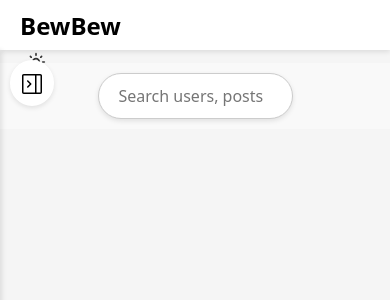
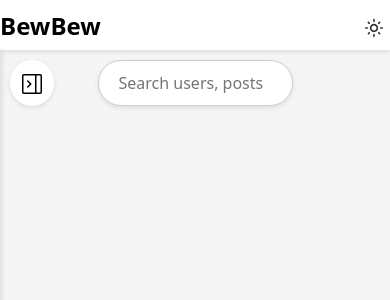
Before and after one commit to musheer243/bewbew-frontend, a React (Create React App) app: page /dashboard in a window 390 px wide. Shown: the top 300 px of the page. Built offline with nearby package versions, Linux system fonts and the light colour scheme.

Commit message:
dashboard.js & .css done with perfect responsiveness

```diff
--- a/src/components/dashboard/Dashboard.js
+++ b/src/components/dashboard/Dashboard.js
@@ -4,6 +4,7 @@ import axios from "axios";
 import { GoSidebarCollapse, GoSidebarExpand } from "react-icons/go";
 import { MdDarkMode, MdOutlineLightMode } from "react-icons/md";
 import { BiLogOut } from "react-icons/bi";
+import "../../styles/Dashboard.css"; // Import the CSS file
 
 const Dashboard = () => {
   const [profile, setProfile] = useState(null); // State to store profile data
@@ -136,212 +137,66 @@ const Dashboard = () => {
   };
 
   return (
-    <div
-      style={{
-        backgroundColor: darkMode ? "#222" : "#f5f5f5",
-        minHeight: "100vh",
-      }}
-    >
+    <div className={`dashboard-container ${darkMode ? "dark" : "light"}`}>
       {/* Navbar */}
-      <nav
-        style={{
-          position: "fixed",
-          top: 0,
-          left: 0,
-          width: "100%",
-          zIndex: 1000,
-          display: "flex",
-          justifyContent: "space-between",
-          alignItems: "center",
-          padding: "8px 20px",
-          backgroundColor: darkMode ? "#333" : "white",
-          color: darkMode ? "white" : "black",
-          boxShadow: "0 2px 5px rgba(0, 0, 0, 0.1)",
-          height: "50px",
-        }}
-      >
-        <div style={{ fontSize: "24px", fontWeight: "bold" }}>BewBew</div>
-
-        <div style={{ display: "flex", alignItems: "center", gap: "10px", flexWrap:"nowrap", }}>
-          <button
-            onClick={toggleDarkMode}
-            style={{
-              border: "0", // Ensures no border
-              outline: "none", // Removes focus outline (optional)
-              background: "transparent",
-              cursor: "pointer",
-              fontSize: "20px",
-              color: darkMode ? "yellow" : "#333",
-            }}
-          >
+      <nav className="navbar">
+        <div className="brand">BewBew</div>
+        <div className="navbar-controls">
+          <button onClick={toggleDarkMode} className="dark-mode-toggle">
             {darkMode ? <MdDarkMode /> : <MdOutlineLightMode />}
           </button>
           {profile && (
-            <div
-              style={{
-                display: "flex",
-                alignItems: "center",
-                gap: "10px",
-                cursor: "pointer",
-              }}
-              onClick={handleGoToProfile}
-            >
+            <div className="profile" onClick={handleGoToProfile}>
               <img
                 src={profile.profilepic}
                 alt="Profile"
-                style={{
-                  width: "40px",
-                  height: "40px",
-                  borderRadius: "50%",
-                  objectFit: "cover",
-                }}
+                className="profile-pic"
               />
-              <span style={{ fontSize: "16px", fontWeight: "bold" }}>
-                {profile.name}
-              </span>
+              <span className="profile-name">{profile.name}</span>
             </div>
           )}
         </div>
       </nav>
 
       {/* Search Bar */}
-      <div
-        style={{
-          position: "fixed",
-          top: "60px",
-          width: "100%",
-          zIndex: 999,
-          display: "flex",
-          justifyContent: "center",
-          alignItems: "center",
-          marginTop: "3px",
-          padding: "10px 0", // Adds consistent padding
-          backgroundColor: darkMode ? "#222" : "#f9f9f9", // Match container to theme
-        }}
-      >
+      <div className="search-bar">
         <input
           type="text"
           placeholder="Search users, posts"
-          style={{
-            width: "50%", // Adjust the width for responsiveness
-            maxWidth: "650px", // Limit the maximum width
-            padding: "10px 20px",
-            borderRadius: "30px",
-            border: "1px solid #ccc",
-            outline: "none",
-            backgroundColor: darkMode ? "#555" : "white",
-            color: darkMode ? "white" : "black",
-            boxShadow: "0 2px 5px rgba(0, 0, 0, 0.1)", // Adds subtle shadow
-          }}
+          className="search-input"
         />
       </div>
 
       {/* Sidebar Toggle Button */}
       <button
         onClick={toggleSidebar}
-        style={{
-          position: "fixed",
-          top: "60px", // Just below the navbar
-          left: isSidebarOpen ? "200px" : "10px", // Swaps position when toggled
-          border: "none",
-          background: darkMode ? "#555" : "white",
-          color: darkMode ? "white" : "black",
-          padding: "10px",
-          borderRadius: "50%",
-          cursor: "pointer",
-          boxShadow: "0 2px 5px rgba(0, 0, 0, 0.1)",
-          zIndex: 1100,
-          transition: "left 0.3s ease", // Smooth transition for the button position
-        }}
+        className={`sidebar-toggle ${isSidebarOpen ? "open" : ""}`}
       >
-        {isSidebarOpen ? (
-          <GoSidebarExpand size={24} />
-        ) : (
-          <GoSidebarCollapse size={24} />
-        )}
+        {isSidebarOpen ? <GoSidebarExpand size={24} /> : <GoSidebarCollapse size={24} />}
       </button>
 
       {/* Sidebar */}
-      <div
-        style={{
-          position: "fixed",
-          top: "50px",
-          left: isSidebarOpen ? "0" : "-250px", // Sidebar starts off-screen
-          width: "250px",
-          height: "calc(100% - 50px)",
-          backgroundColor: darkMode ? "#444" : "#fff",
-          boxShadow: "2px 0 5px rgba(0, 0, 0, 0.1)",
-          color: darkMode ? "white" : "black",
-          padding: "20px",
-          zIndex: 1000,
-          display: "flex",
-          flexDirection: "column",
-          transition: "left 0.3s ease",
-        }}
-      >
-        <ul style={{ listStyle: "none", padding: 0 }}>
+      <div className={`sidebar ${isSidebarOpen ? "open" : ""}`}>
+        <ul className="sidebar-menu">
           {[
             { name: "Home", onClick: () => navigate("/dashboard") },
             { name: "Profile", onClick: handleGoToProfile },
             { name: "Friends", onClick: () => navigate("/friends") },
-            {
-              name: "Notifications",
-              onClick: () => navigate("/notifications"),
-            },
+            { name: "Notifications", onClick: () => navigate("/notifications") },
             { name: "Ask AI", onClick: () => navigate("/ai-chatting") },
             { name: "Settings", onClick: () => navigate("/settings") },
             { name: "My Posts", onClick: () => navigate("/my-posts") },
           ].map((item, index) => (
-            <li
-              key={index}
-              style={{
-                padding: "10px 0",
-                cursor: "pointer",
-                borderBottom: "1px solid #ccc",
-              }}
-              onClick={item.onClick}
-            >
+            <li key={index} className="sidebar-item" onClick={item.onClick}>
               {item.name}
             </li>
           ))}
         </ul>
-        <button
-          onClick={handleLogout}
-          style={{
-            display: "flex",
-            alignItems: "center",
-            gap: "10px",
-            marginTop: "auto",
-            padding: "10px 20px",
-            cursor: "pointer",
-            border: "none",
-            background: "none",
-            color: darkMode ? "white" : "black",
-            fontSize: "16px",
-          }}
-        >
-          <BiLogOut size={20} /> {/* Updated icon */}
+        <button onClick={handleLogout} className="logout-button">
+          <BiLogOut size={20} />
           Logout
         </button>
       </div>
-
-      <style>
-        {`
-          @media (max-width: 768px) {
-            nav {
-              flex-direction: column;
-              align-items: flex-start;
-              padding: 10px;
-            }
-            nav div {
-              width: 100%;
-            }
-            .sidebar {
-              width: 200px;
-            }
-          }
-        `}
-      </style>
     </div>
   );
 };
--- /dev/null
+++ b/src/styles/Dashboard.css
@@ -0,0 +1,184 @@
+/* General Container */
+.dashboard-container {
+    min-height: 100vh;
+    background-color: var(--background-color);
+    color: var(--text-color);
+  }
+
+  /* Dark and Light Mode Variables */
+  .dashboard-container.dark {
+    --background-color: #222;
+    --text-color: white;
+  }
+
+  .dashboard-container.light {
+    --background-color: #f5f5f5;
+    --text-color: black;
+  }
+
+  /* Navbar */
+  .navbar {
+    position: fixed;
+    top: 0;
+    left: 0;
+    width: 100%;
+    display: flex;
+    justify-content: space-between;
+    align-items: center;
+    padding: 8px 20px;
+    background-color: var(--navbar-bg);
+    color: var(--navbar-text);
+    box-shadow: 0 2px 5px rgba(0, 0, 0, 0.1);
+    z-index: 1000;
+    height: 50px;
+  }
+
+  .navbar .brand {
+    font-size: 24px;
+    font-weight: bold;
+  }
+
+  .navbar-controls {
+    display: flex;
+    align-items: center;
+    gap: 10px;
+  }
+
+  .dark-mode-toggle {
+    border: none;
+    background: transparent;
+    cursor: pointer;
+    font-size: 20px;
+    color: var(--icon-color);
+  }
+
+  /* Profile */
+  .profile {
+    display: flex;
+    align-items: center;
+    gap: 10px;
+    cursor: pointer;
+  }
+
+  .profile-pic {
+    width: 40px;
+    height: 40px;
+    border-radius: 50%;
+    object-fit: cover;
+  }
+
+  .profile-name {
+    font-size: 16px;
+    font-weight: bold;
+  }
+
+  /* Search Bar */
+  .search-bar {
+    position: fixed;
+    top: 60px;
+    width: 100%;
+    display: flex;
+    justify-content: center;
+    align-items: center;
+    z-index: 999;
+   /* padding: 10px 0;
+    background-color: var(--search-bar-bg);*/
+  }
+
+  .search-input {
+    width: 50%;
+    max-width: 650px;
+    padding: 10px 20px;
+    border-radius: 30px;
+    border: 1px solid #ccc;
+    outline: none;
+    background-color: var(--search-input-bg);
+    color: var(--text-color);
+    box-shadow: 0 2px 5px rgba(0, 0, 0, 0.1);
+  }
+
+  /* Sidebar Toggle */
+  .sidebar-toggle {
+    position: fixed;
+    top: 60px;
+    left: 10px;
+    border: none;
+    background: var(--sidebar-toggle-bg);
+    color: var(--text-color);
+    padding: 10px;
+    border-radius: 50%;
+    cursor: pointer;
+    box-shadow: 0 2px 5px rgba(0, 0, 0, 0.1);
+    z-index: 1100;
+    transition: left 0.3s ease;
+  }
+
+  .sidebar-toggle.open {
+    left: 200px;
+  }
+
+  /* Sidebar */
+  .sidebar {
+    position: fixed;
+    top: 50px;
+    left: -250px;
+    width: 250px;
+    height: calc(100% - 50px);
+    background-color: var(--sidebar-bg);
+    color: var(--text-color);
+    padding: 20px;
+    display: flex;
+    flex-direction: column;
+    box-shadow: 2px 0 5px rgba(0, 0, 0, 0.1);
+    z-index: 1000;
+    transition: left 0.3s ease;
+  }
+
+  .sidebar.open {
+    left: 0;
+  }
+
+  .sidebar-menu {
+    list-style: none;
+    padding: 0;
+  }
+
+  .sidebar-item {
+    padding: 10px 0;
+    cursor: pointer;
+    border-bottom: 1px solid #ccc;
+  }
+
+  .logout-button {
+    display: flex;
+    align-items: center;
+    gap: 10px;
+    margin-top: auto;
+    padding: 10px 20px;
+    cursor: pointer;
+    border: none;
+    background: none;
+    color: var(--text-color);
+    font-size: 16px;
+  }
+
+  /* Dark and Light Mode Specific Colors */
+  :root {
+    --navbar-bg: white;
+    --navbar-text: black;
+    --icon-color: #333;
+    --search-bar-bg: #f9f9f9;
+    --search-input-bg: white;
+    --sidebar-bg: #fff;
+    --sidebar-toggle-bg: white;
+  }
+
+  .dashboard-container.dark {
+    --navbar-bg: #333;
+    --navbar-text: white;
+    --icon-color: yellow;
+    --search-bar-bg: #222;
+    --search-input-bg: #555;
+    --sidebar-bg: #444;
+    --sidebar-toggle-bg: #555;
+  }
```
